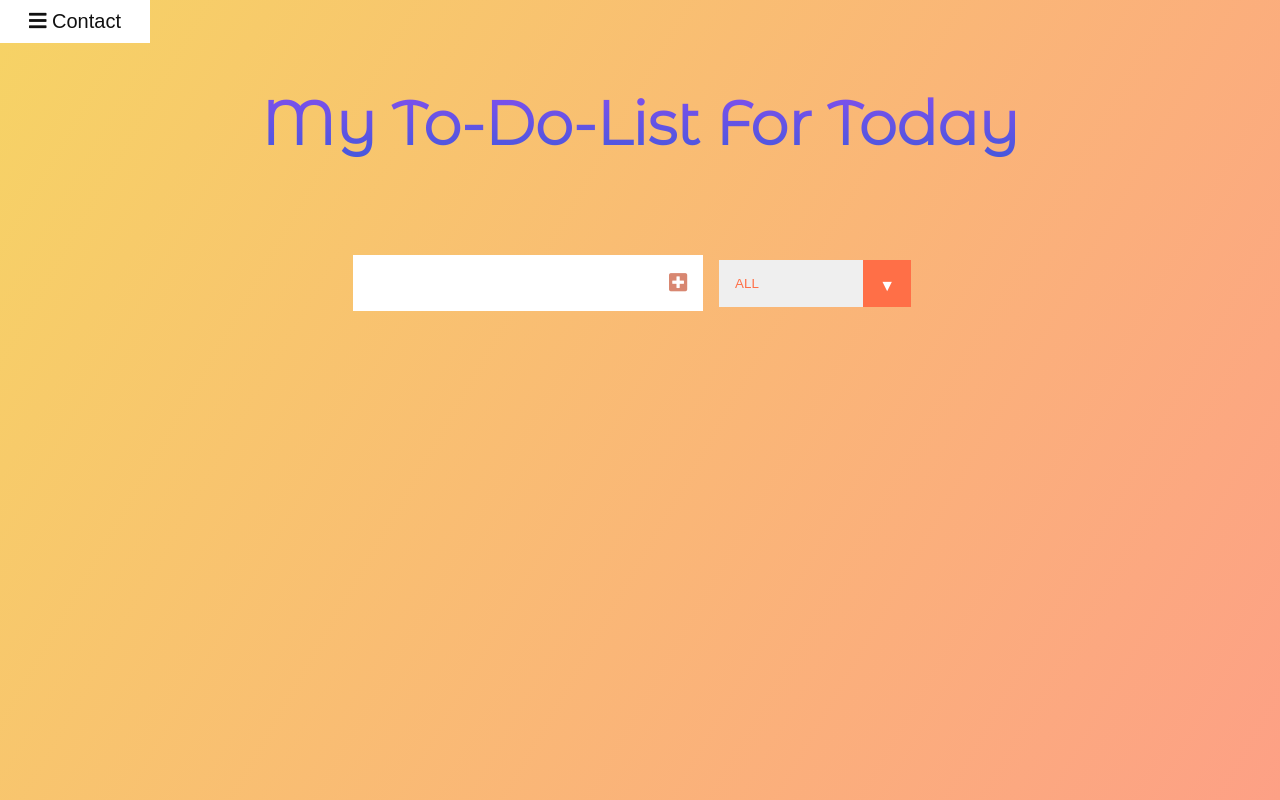
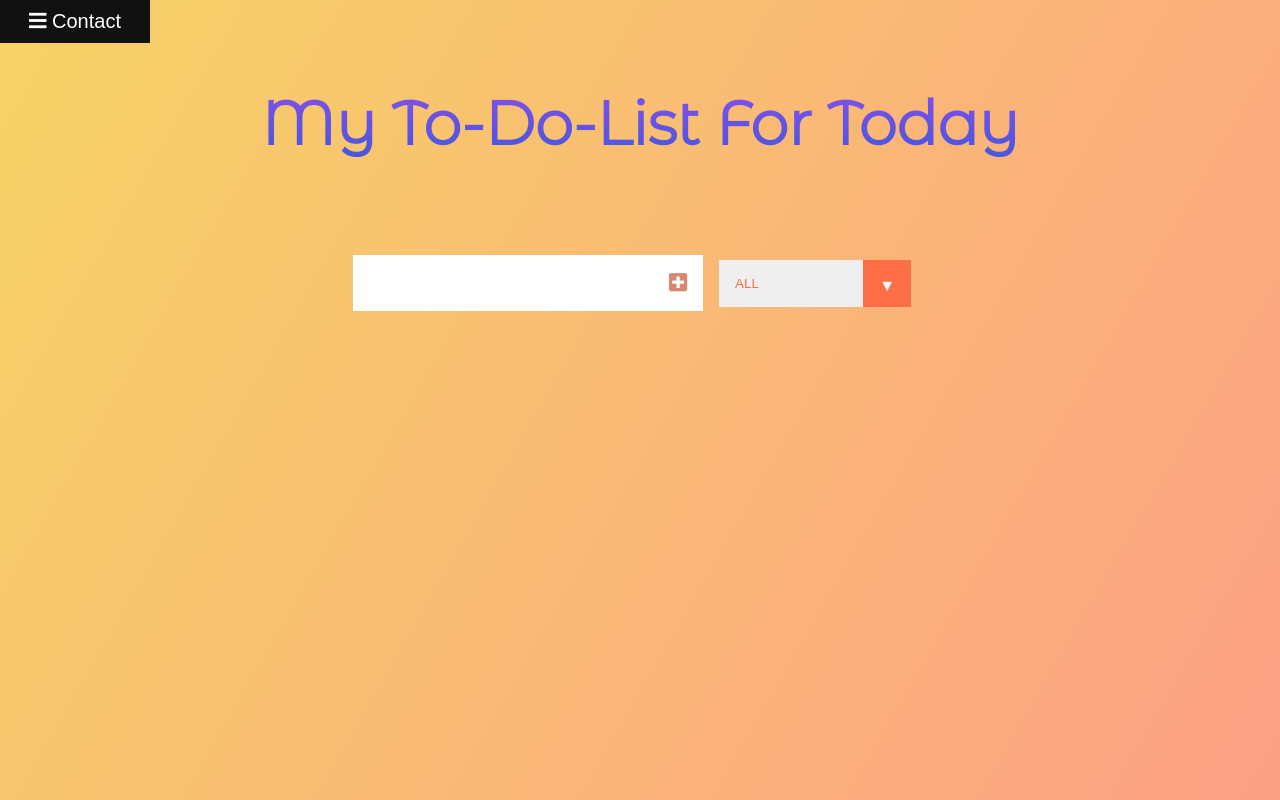
Before and after one commit to StkaaPa/To-Do-List--VannilaJs, a plain HTML site: page index.html in a window 1280 px wide. Drawn offline with Linux system fonts and the light colour scheme.

Commit message:
Update index.html

```diff
--- a/index.html
+++ b/index.html
@@ -5,7 +5,7 @@
     <meta http-equiv="X-UA-Compatible" content="IE=edge" />
     <meta name="viewport" content="width=device-width, initial-scale=1.0" />
     <link rel="stylesheet" href="style.css" />
-    <link rel="stylesheet" href="/sidebar.css" />
+    <link rel="stylesheet" href="sidebar.css" />
     <link
       rel="stylesheet"
       href="https://cdnjs.cloudflare.com/ajax/libs/font-awesome/5.15.3/css/all.min.css"
```
